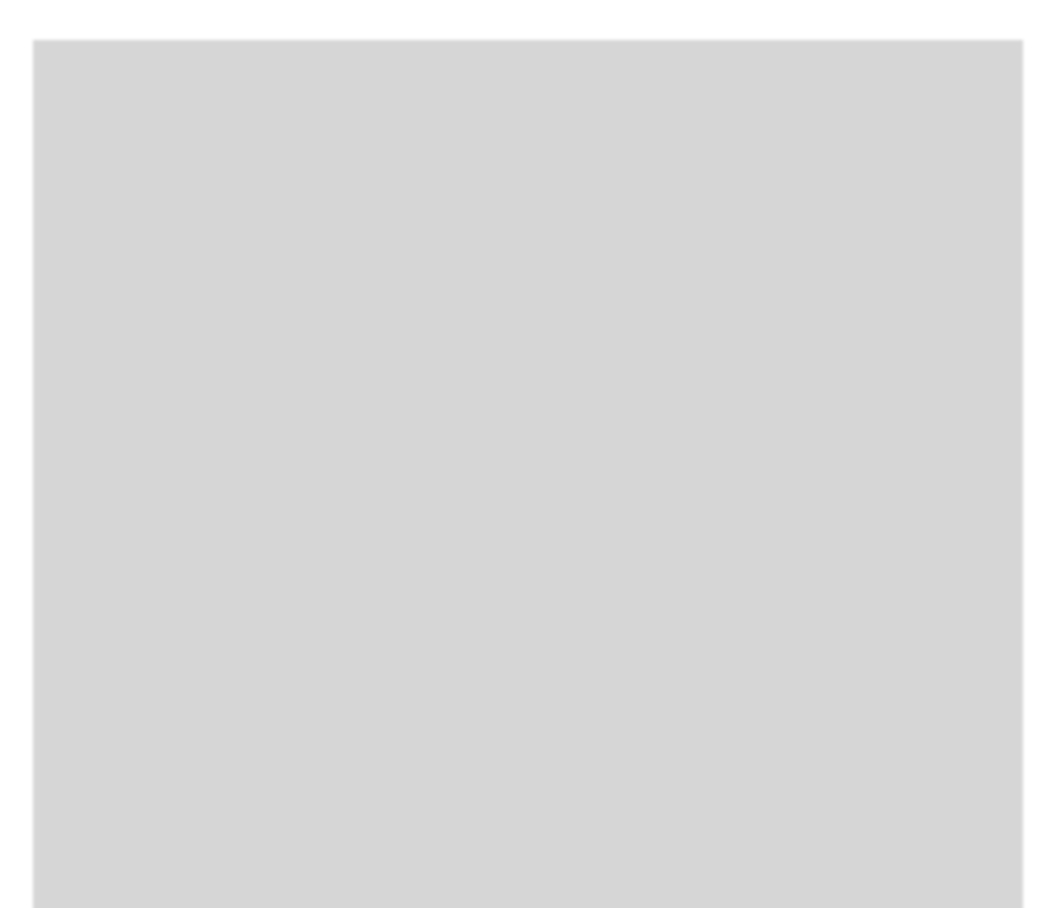
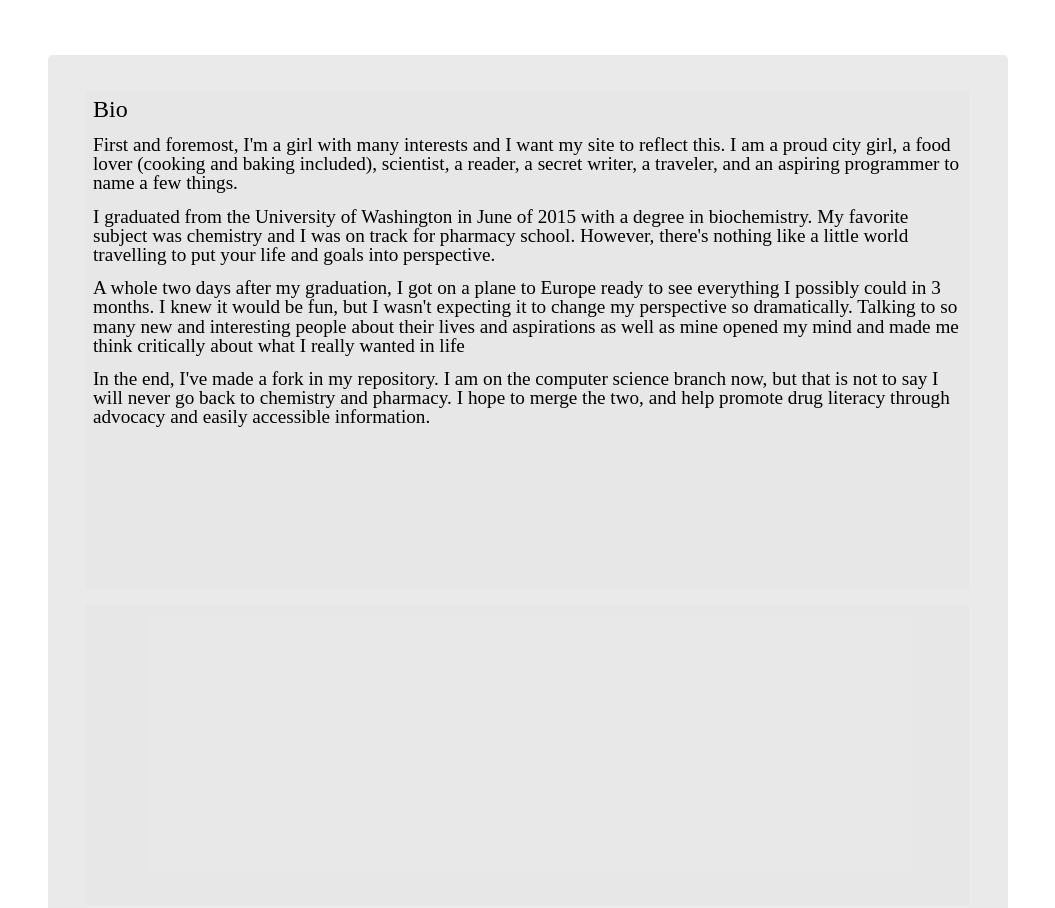
Before and after one commit to wmharvey/my_website, a plain HTML site: page about_me.html in a window 1280 px wide. Shown: the part 400-1308 px from the top of the page, without its empty margins (106-1161 px from the left). Drawn offline with Linux system fonts and the light colour scheme.

Commit message:
Add bio to about_me section

```diff
--- a/about_me.html
+++ b/about_me.html
@@ -43,6 +43,11 @@
 
   <div class="content">
     <div class="bio">
+      <h1>Bio</h1>
+      <p>First and foremost, I'm a girl with many interests and I want my site to reflect this. I am a proud city girl, a food lover (cooking and baking included), scientist, a reader, a secret writer, a traveler, and an aspiring programmer to name a few things.</p>
+      <p>I graduated from the University of Washington in June of 2015 with a degree in biochemistry. My favorite subject was chemistry and I was on track for pharmacy school. However, there's nothing like a little world travelling to put your life and goals into perspective.</p>
+      <p>A whole two days after my graduation, I got on a plane to Europe ready to see everything I possibly could in 3 months. I knew it would be fun, but I wasn't expecting it to change my perspective so dramatically. Talking to so many new and interesting people about their lives and aspirations as well as mine opened my mind and made me think critically about what I really wanted in life</p>
+      <p>In the end, I've made a fork in my repository. I am on the computer science branch now, but that is not to say I will never go back to chemistry and pharmacy. I hope to merge the two, and help promote drug literacy through advocacy and easily accessible information.</p>
     </div>
     <div class="social">
     </div>
--- a/assets/stylesheets/about_me.css
+++ b/assets/stylesheets/about_me.css
@@ -125,6 +125,41 @@ a.main_links:hover {color: white}
 	margin-left: 12%;
 	margin-right: 12%;
 	margin-top: 100px;
-	background-color: rgba(50,50,50,.2);
-	box-shadow: 0px 0px 3px 15px rgba(50,50,50,.2);
+	background-color: rgba(50,50,50,.1);
+	border-radius: 5px;
+/*	box-shadow: 0px 0px 3px 15px rgba(50,50,50,.2);*/
 }
+
+.content > div {
+	position: relative;
+	width: 92%;
+	left: 4%;
+	right: 4%;
+	margin-bottom: 50px;
+	background-color: rgba(230,230,230,.5)
+}
+
+.bio {
+	height: 500px;
+	top: 35px;
+}
+
+.bio > h1 {
+	font-family: Baskerville;
+	font-size: 1.5em;
+	padding: 7px;
+}
+
+.bio > p {
+	font-family: Baskerville;
+	font-size: 1.2em;
+	padding: 7px;
+}
+
+.social {
+	height: 300px;
+}
+
+.resume {
+	height: 300px;
+}
```
